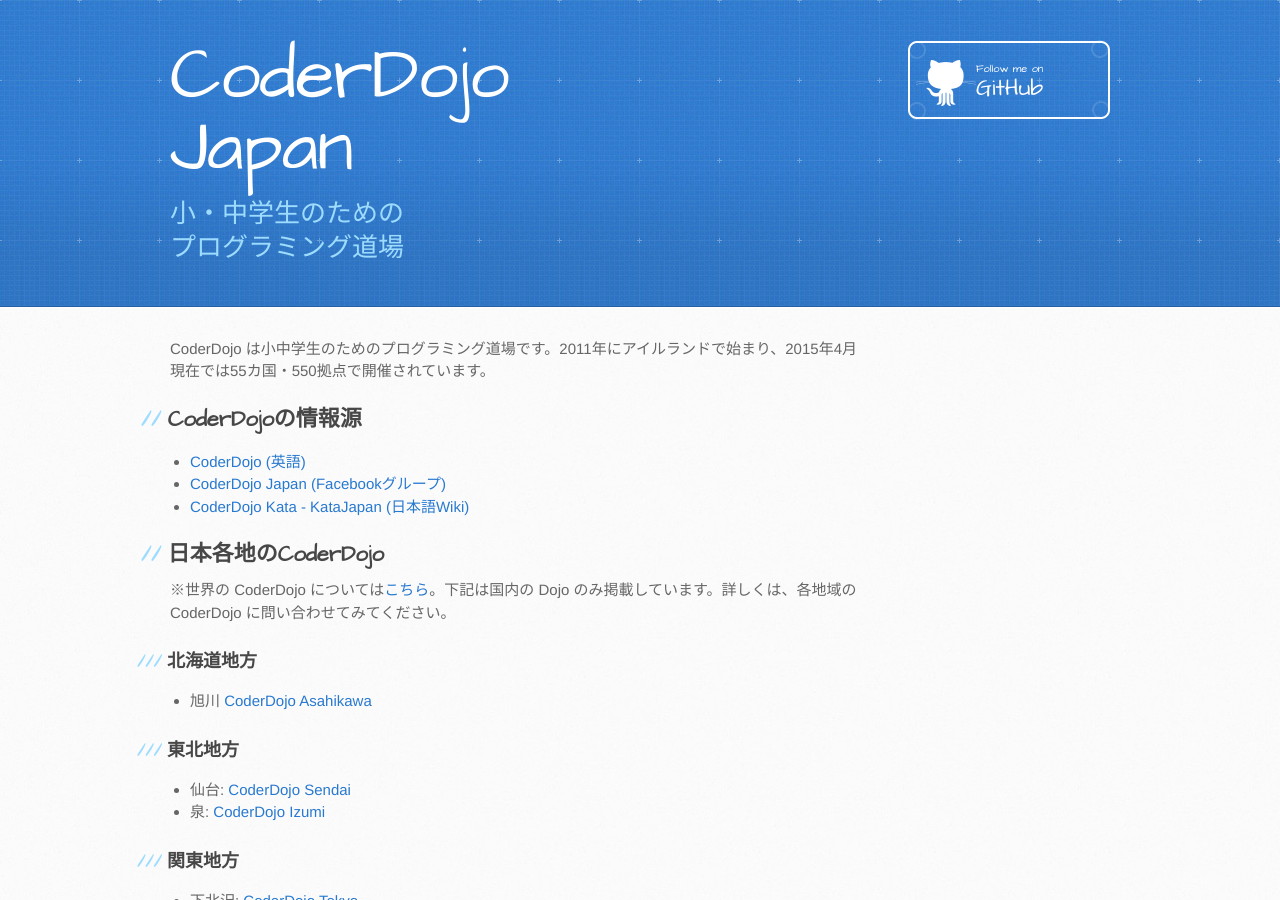
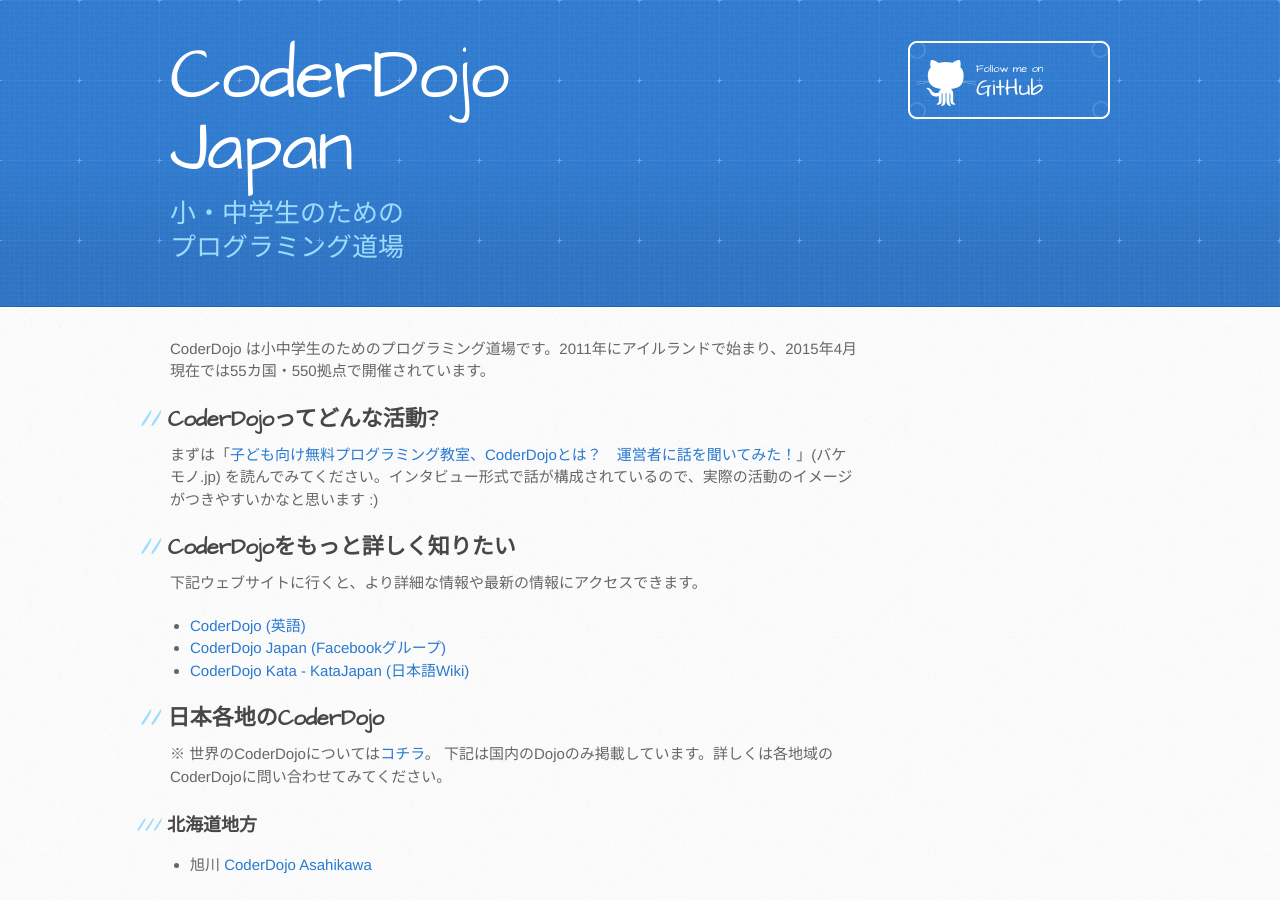
Before and after one commit to coderdojo-japan/coderdojo-japan.github.io, a Jekyll site: the page built from index.md, in a window 1280 px wide and 900 px high. Built offline with Jekyll 4.4.1, drawn with Linux system fonts in a browser that asks for light colours; Markdown is read by kramdown in place of the engine named in the settings.

Commit message:
Add ref to the article that inverviews CoderDojo Umeda/Nishinomiya

```diff
--- a/index.md
+++ b/index.md
@@ -5,10 +5,16 @@
 ---
 
 
-
 CoderDojo は小中学生のためのプログラミング道場です。2011年にアイルランドで始まり、2015年4月現在では55カ国・550拠点で開催されています。
 
-## CoderDojoの情報源
+## CoderDojoってどんな活動?
+
+まずは「[子ども向け無料プログラミング教室、CoderDojoとは？　運営者に話を聞いてみた！](http://bakemono.jp/reading/blog/web/2256/)」(バケモノ.jp) を読んでみてください。インタビュー形式で話が構成されているので、実際の活動のイメージがつきやすいかなと思います :)
+
+
+## CoderDojoをもっと詳しく知りたい
+
+下記ウェブサイトに行くと、より詳細な情報や最新の情報にアクセスできます。
 
 * [CoderDojo (英語)](http://coderdojo.com/)
 * [CoderDojo Japan (Facebookグループ)](https://www.facebook.com/groups/coderdojo.jp/)
@@ -16,7 +22,8 @@
 
 ## 日本各地のCoderDojo
 
-※世界の CoderDojo については[こちら](http://zen.coderdojo.com/)。下記は国内の Dojo のみ掲載しています。詳しくは、各地域の CoderDojo に問い合わせてみてください。
+※ 世界のCoderDojoについては[コチラ](http://zen.coderdojo.com/)。
+下記は国内のDojoのみ掲載しています。詳しくは各地域のCoderDojoに問い合わせてみてください。
 
 ### 北海道地方
 
```
